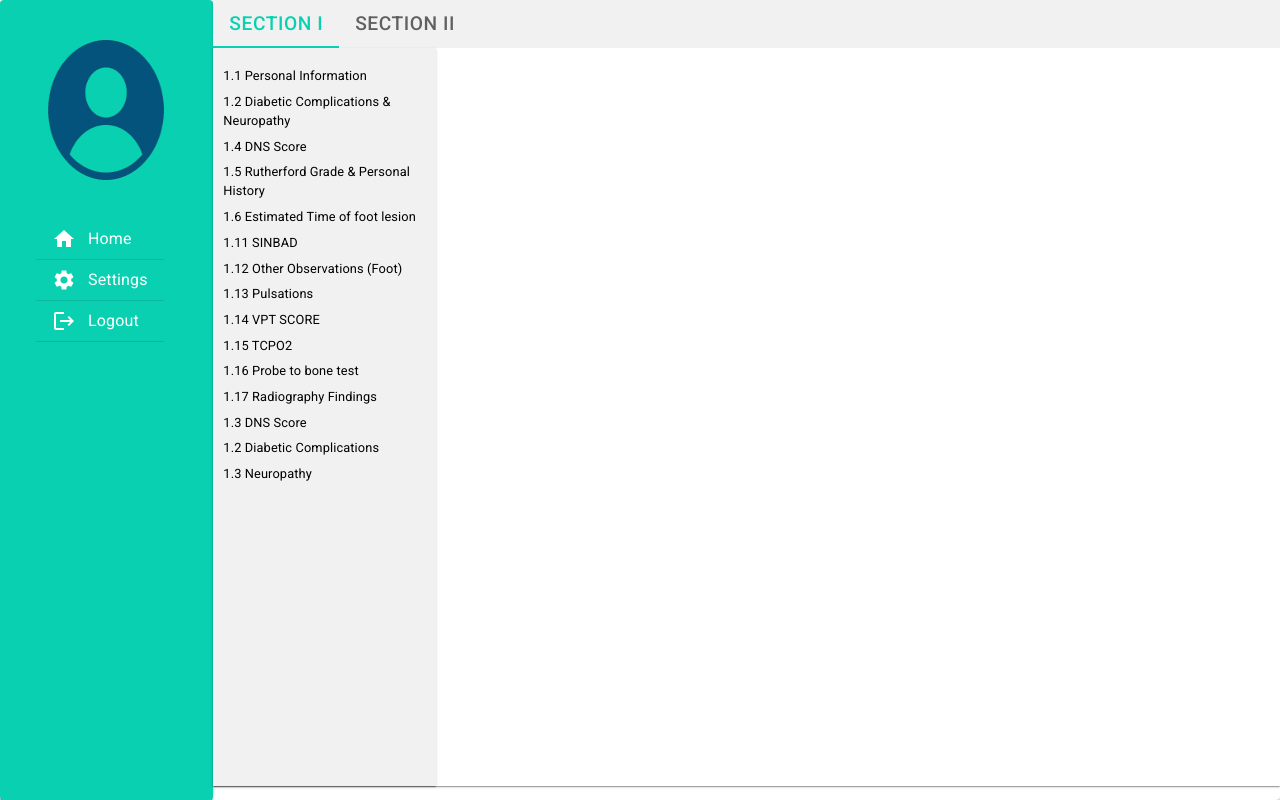
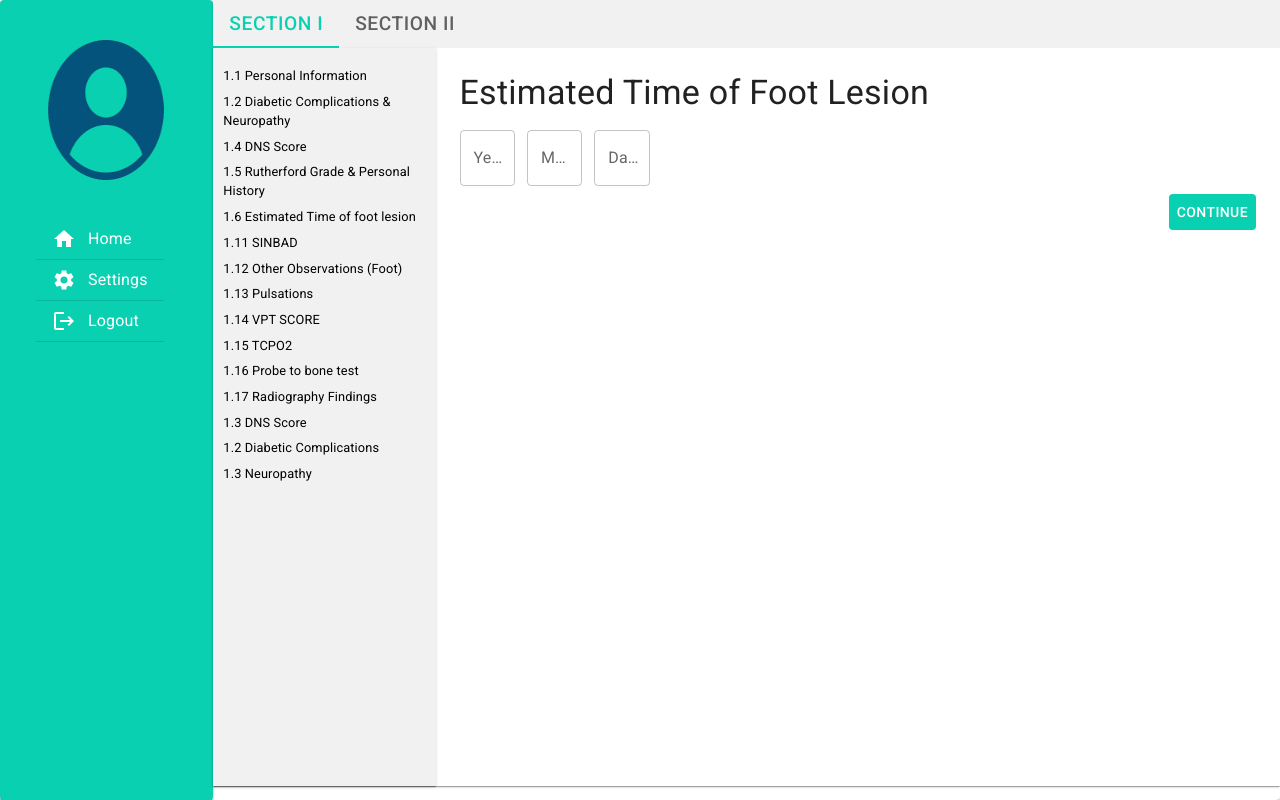
Before and after one commit to MeiiporulTrainingSite/DFP, a React (Create React App) app: page /Lesion in a window 1280 px wide. Built offline with nearby package versions, Linux system fonts and the light colour scheme.

Commit message:
estimated

```diff
--- /dev/null
+++ b/src/Pages/Currentlesion/Estimated.js
@@ -0,0 +1,72 @@
+import { useFormik } from "formik";
+import * as Yup from "yup";
+import { Button, Typography } from "@mui/material";
+
+import Grid from "@mui/material/Grid";
+
+import EstimatedTime from "./Estimatedprops";
+export default function Estimated() {
+  const formik = useFormik({
+    initialValues: {
+      Years: "",
+      Months: "",
+      Days: "",
+    },
+    // validationSchema: Yup.object({
+    //   Years: Yup.string().required("Required"),
+    //   Months: Yup.string().required("Required"),
+    //   Days: Yup.string().required("Required")
+    // }),
+    onSubmit: (values) => {
+      alert(JSON.stringify(values, null, 2));
+    },
+  });
+  return (
+    <form onSubmit={formik.handleSubmit} style={{ padding: "1.5rem" }}>
+      <Typography variant="h4" sx={{ mb: "1rem" }}>
+        Estimated Time of Foot Lesion
+      </Typography>
+      <Grid container spacing={1} columnSpacing={1.5}>
+          <Grid item md={1} xl={1}>
+      <EstimatedTime
+            name="Years"
+            onChange={formik.handleChange}
+            label="Years"
+            placeholder="Years"
+          />
+          </Grid>
+          <Grid item md={1} xl={1}>
+           <EstimatedTime
+            name="Months"
+            onChange={formik.handleChange}
+            label="Months"
+            placeholder="Months"
+          />
+          </Grid>
+          <Grid item md={1} xl={1}>
+           <EstimatedTime
+            name="Days"
+            onChange={formik.handleChange}
+            label="Days"
+            placeholder="Days"
+          />
+          </Grid>
+           <Grid item md={12} lg={12} xl={12} align="right">
+        <Button
+          type="submit"
+          sx={{
+            backgroundColor: "#0AD0B2",
+            color: "#fff",
+            ":hover": {
+              border: "1px solid #0AD0B2",
+              color: "#0AD0B2"
+            }
+          }}
+        >
+          Continue
+        </Button>
+      </Grid>
+      </Grid>
+    </form>
+  );
+}
--- a/src/Pages/Currentlesion/Estimatedprops.js
+++ b/src/Pages/Currentlesion/Estimatedprops.js
@@ -9,9 +9,9 @@ export default function EstimatedTime(props) {
   const [value, setValue] = useState();
 
   return (
-    <Grid>
-      {/* <Menu> */}
-      <Grid item md={6} xl={6}>
+    // <Grid>
+    //   {/* <Menu> */}
+    //   <Grid item md={6} xl={6}>
         <TextField
           name={props.name}
           type="number"
@@ -29,7 +29,7 @@ export default function EstimatedTime(props) {
           }}
           variant="outlined"
         />
-      </Grid>
-    </Grid>
+    //   </Grid>
+    // </Grid>
   );
 }
--- a/src/component/Routecomp.js
+++ b/src/component/Routecomp.js
@@ -10,7 +10,7 @@ import Dpage1 from "../Pages/dpage1";
 import Dpage2 from "../Pages/dpage2";
 import Dpage3 from "../Pages/dpage3/dpage3";
 import Sinbad from "../Pages/Sinbad/Sinbad";
-import EstimatedTimeofFootLesion from "../Pages/Currentlesion/EstimatedTime";
+import Estimated from "../Pages/Currentlesion/Estimated";
 
 export default function ListRouter() {
   return (
@@ -28,8 +28,8 @@ export default function ListRouter() {
         <Route path="/RutherfordGrade">
           <Page4 />
         </Route>
-        <Route path="/EstimatedTimeoffootlesion">
-          <EstimatedTimeofFootLesion />
+        <Route path="/Lesion">
+          <Estimated />
         </Route>
         <Route path="/Sinbad">
           <Sinbad />
--- a/src/data/index.js
+++ b/src/data/index.js
@@ -13,7 +13,7 @@ export const menu1 = [
   { title: "1.2 Diabetic Complications & Neuropathy", path: "/DiabeticComplications" },
   { title: "1.4 DNS Score", path: "/DNS Score" },
   { title: "1.5 Rutherford Grade & Personal History ", path: "/RutherfordGrade" },
-  { title: "1.6 Estimated Time of foot lesion", path:"/EstimatedTimeoffootlesion" },
+  { title: "1.6 Estimated Time of foot lesion", path:"/Lesion" },
   { title: "1.11 SINBAD", path: "/Sinbad" },
   { title: "1.12 Other Observations (Foot)", path: "/Observations" },
   { title: "1.13 Pulsations", path: "/Pulsations" },
```
